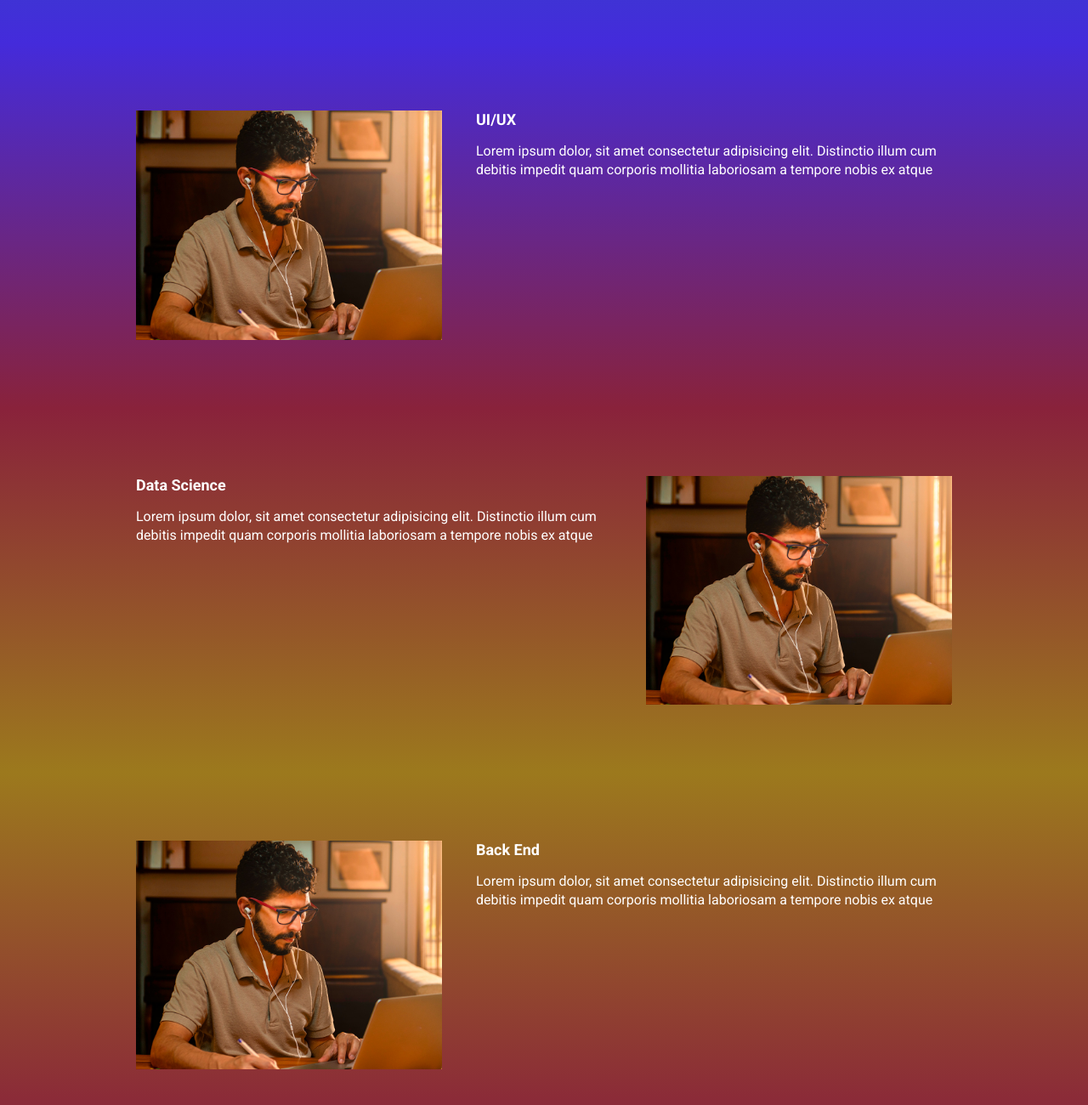
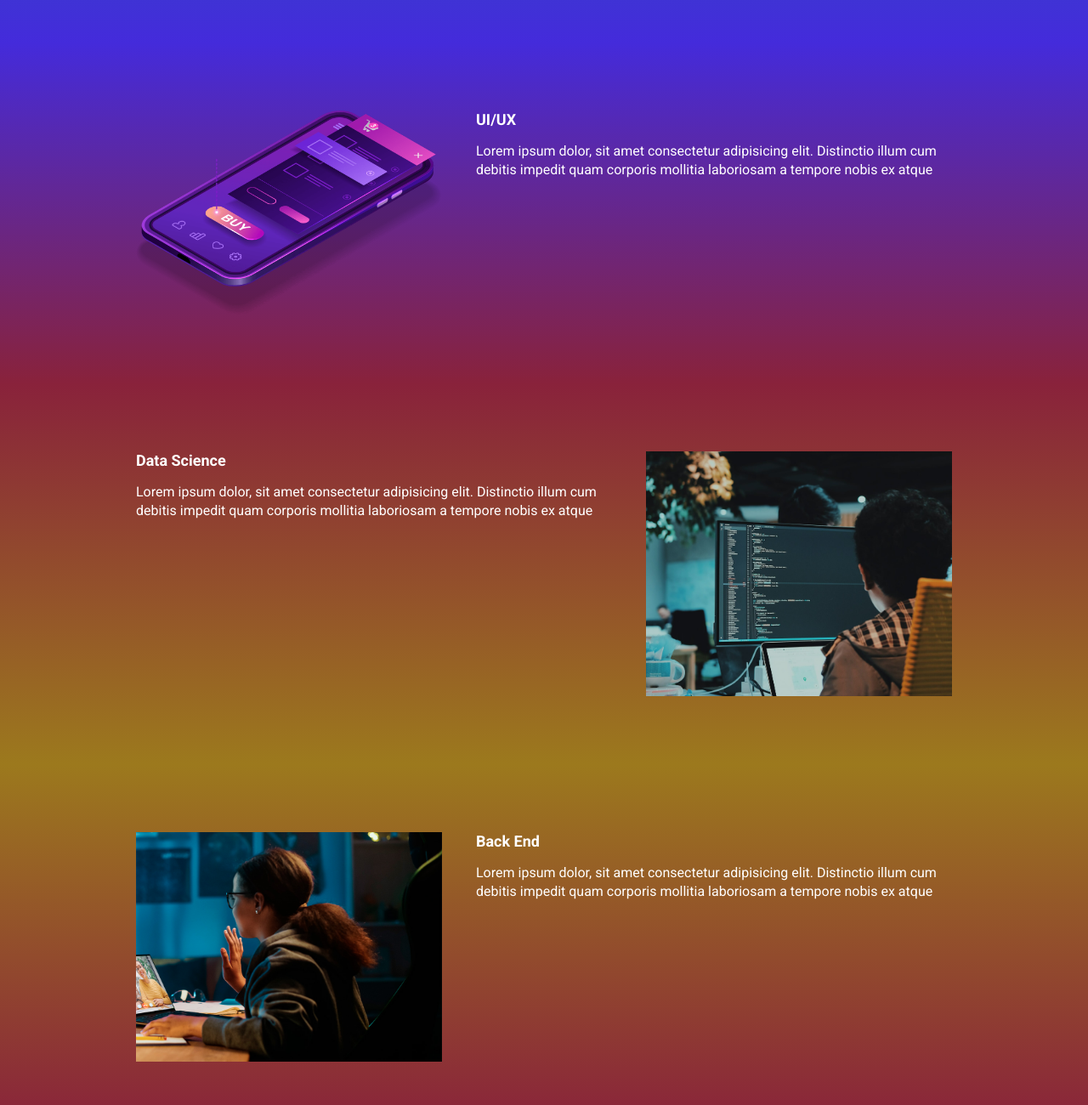
Before and after one commit to RaphaelLunaDev/landing-page, a website built with Parcel: page src/index.html in a window 1280 px wide. Shown: the part 940-2240 px from the top of the page at 85% size. Built offline with nearby package versions, Linux system fonts and the light colour scheme.

Commit message:
alteração das imagens

```diff
--- a/src/index.html
+++ b/src/index.html
@@ -65,7 +65,7 @@
                     Lorem ipsum dolor, sit amet consectetur adipisicing elit. Distinctio illum cum debitis impedit quam corporis mollitia laboriosam a tempore nobis ex atque
                 </p>
             </div>
-            <img class="event__image" src="./images/frontend.png" alt="frontend">
+            <img class="event__image" src="./images/ui-ux.png" alt="UI/UX">
         </div>
     </section>
     <section class="event event--data-science">
@@ -78,7 +78,7 @@
                     Lorem ipsum dolor, sit amet consectetur adipisicing elit. Distinctio illum cum debitis impedit quam corporis mollitia laboriosam a tempore nobis ex atque
                 </p>
             </div>
-            <img class="event__image" src="./images/frontend.png" alt="frontend">
+            <img class="event__image" src="./images/data.png" alt="Data Science">
         </div>
     </section>
     <section class="event event--backend event--image-left">
@@ -91,7 +91,7 @@
                     Lorem ipsum dolor, sit amet consectetur adipisicing elit. Distinctio illum cum debitis impedit quam corporis mollitia laboriosam a tempore nobis ex atque
                 </p>
             </div>
-            <img class="event__image" src="./images/frontend.png" alt="frontend">
+            <img class="event__image" src="./images/backend.png" alt="backend">
         </div>
     </section>
         <!--importação da ferramenta e efeito do scroll-->
```
